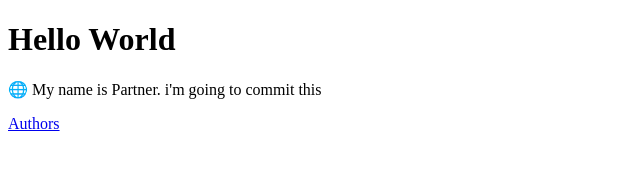
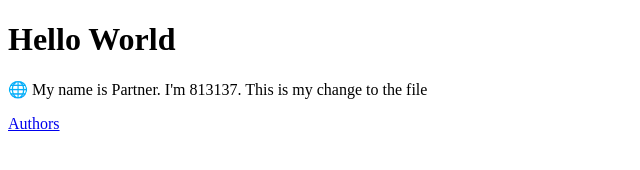
Before and after one commit to 813137/software-dev-III, a plain HTML site: page index.html in a window 1280 px wide. Shown: the whole page, without its empty margins (0-640 px from the left). Drawn offline with Linux system fonts and the light colour scheme.

Commit message:
Change by 813137

```diff
--- a/index.html
+++ b/index.html
@@ -7,7 +7,7 @@
     <body>
         <h1> Hello World</h1>
         <p>
-            &#127760 My name is Partner. i'm going to commit this
+            &#127760 My name is Partner. I'm 813137. This is my change to the file
         </p>
         <p><a href="author.html">Authors</a></p>
     </body>
```
